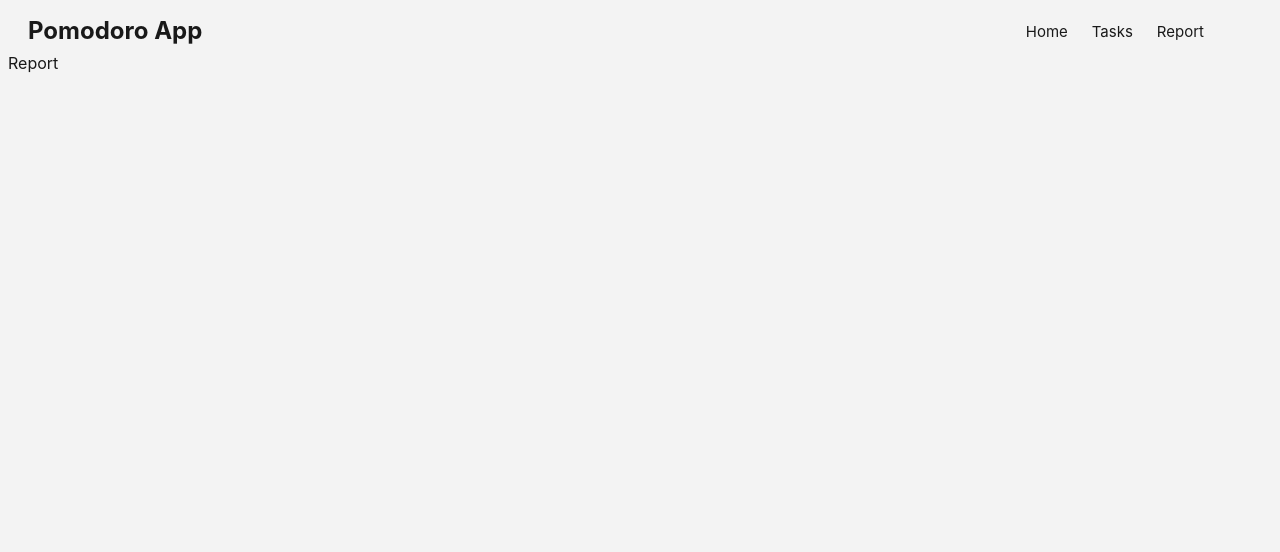
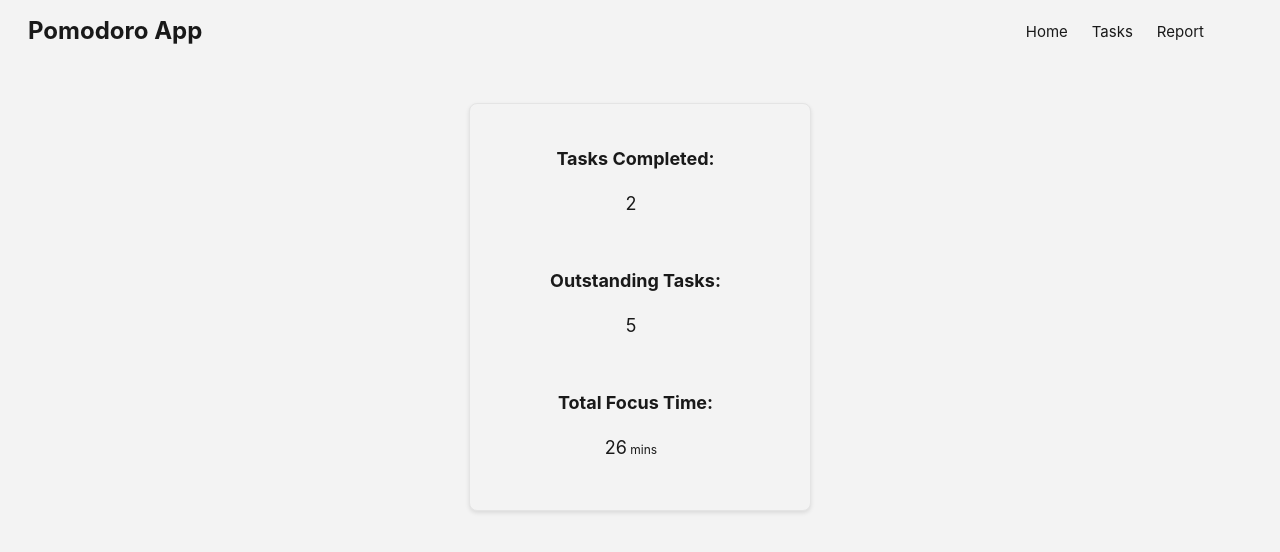
Before and after one commit to TRGroupProject/trgroupproject, a React (Vite) app in the folder frontend/: page /Report in a window 1280 px wide. Shown: the top 552 px of the page. Built offline with nearby package versions, Linux system fonts and the light colour scheme; no server answers.

Commit message:
feat: Style Report Component

```diff
--- a/frontend/src/components/pages/Reports/Report.tsx
+++ b/frontend/src/components/pages/Reports/Report.tsx
@@ -1,10 +1,75 @@
-import * as React from 'react';
+import styled from "@emotion/styled";
+import LayoutCard from "../../features/Layout/LayoutCard";
 
-interface IReportProps {
-}
+const MetricContainer = styled.div`
+  margin-bottom: 2em;
+  & > * {
+    // display: inline;
+  }
+`;
 
-const Report: React.FC<IReportProps> = () => {
-  return <>Report</>;
+const MetricName = styled.h4`
+  margin-right: 0.5em;
+  font-size: 18px;
+  text-align: center;
+`;
+
+const MetricDataWrapper = styled.div`
+  text-align: center;
+  & > * {
+    display: inline;
+  }
+`;
+
+const MetricData = styled.div`
+  display: inline;
+  margin-right: 1em;
+  font-size: 18px;
+
+  & > * {
+    display: inline;
+  }
+`;
+
+const MetricUnit = styled.p`
+  font-size: 12px;
+`;
+
+const Report: React.FC = () => {
+  const metricData = [
+    {
+      id: 0,
+      name: "Tasks Completed",
+      value: 2
+    },
+    {
+      id: 1,
+      name: "Outstanding Tasks",
+      value: 5
+    },
+    {
+      id: 2,
+      name: "Total Focus Time",
+      value: 26,
+      unit: "mins"
+    }
+  ]
+
+  return (
+    <LayoutCard title="Report">
+      {metricData.map(metric =>
+        <MetricContainer key={metric.id}>
+        <MetricName>{metric.name}:</MetricName>
+        <MetricDataWrapper>
+          <MetricData>
+            {metric.value}
+            {metric.unit ? <MetricUnit> {metric.unit}</MetricUnit> : null}
+          </MetricData>
+        </MetricDataWrapper>
+      </MetricContainer>
+      )}
+    </LayoutCard>
+  );
 };
 
 export default Report;
```
